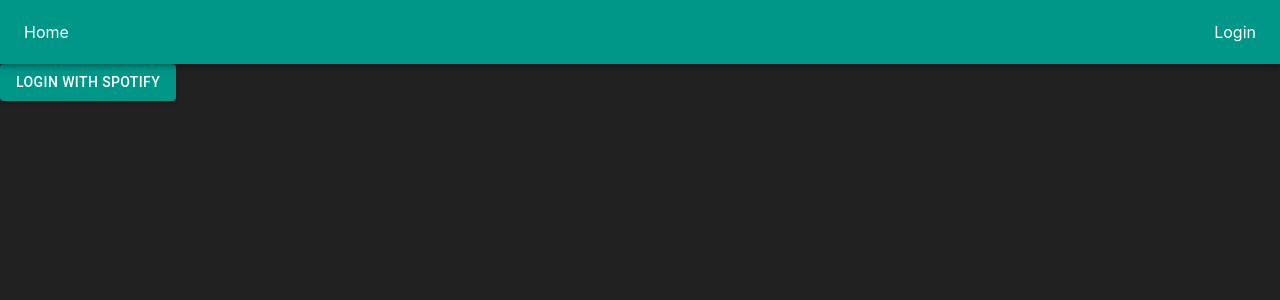
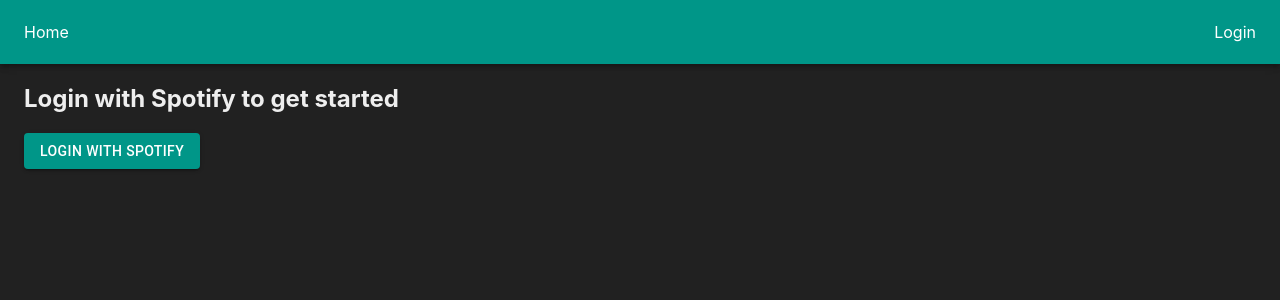
Before and after one commit to russtuck91/smartlist, a React (Create React App) app in the folder web/: page /login in a window 1280 px wide. Shown: the top 300 px of the page. Built offline with nearby package versions, Linux system fonts and the light colour scheme; no server answers.

Commit message:
Add formatting to login page

```diff
--- a/web/src/login/login.tsx
+++ b/web/src/login/login.tsx
@@ -1,4 +1,4 @@
-import { Button, Link } from '@material-ui/core';
+import { Button, Container, Link } from '@material-ui/core';
 import * as React from 'react';
 import { Route } from 'react-router';
 
@@ -11,12 +11,13 @@
 export class Login extends React.Component {
     render() {
         return (
-            <div>
+            <Container>
+                <h2>Login with Spotify to get started</h2>
                 <Link href={`${baseRequestUrl}/login`} underline="none">
                     <Button variant="contained" color="primary">Login with Spotify</Button>
                 </Link>
                 <Route path={RouteLookup.login.error} component={LoginError} />
-            </div>
+            </Container>
         );
     }
 }
```
